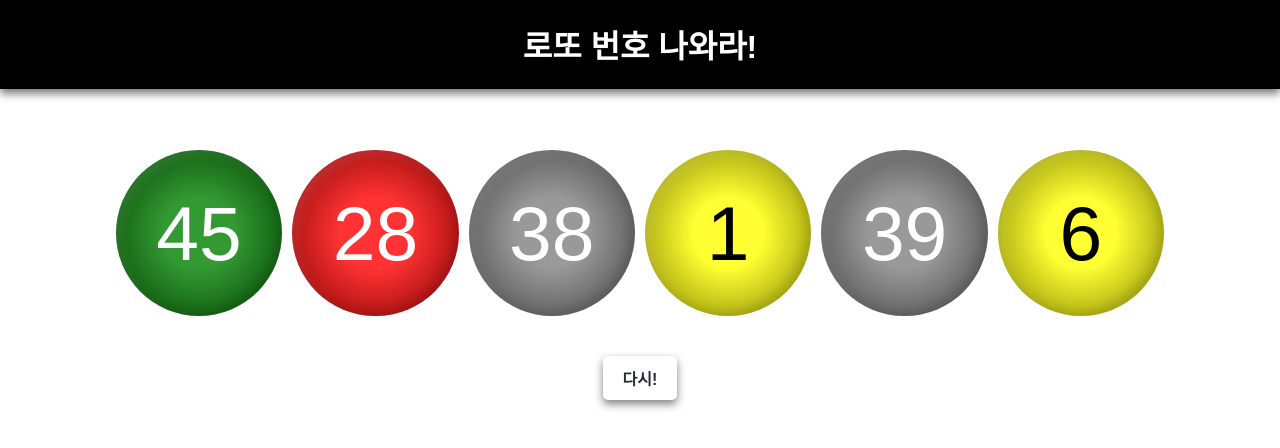
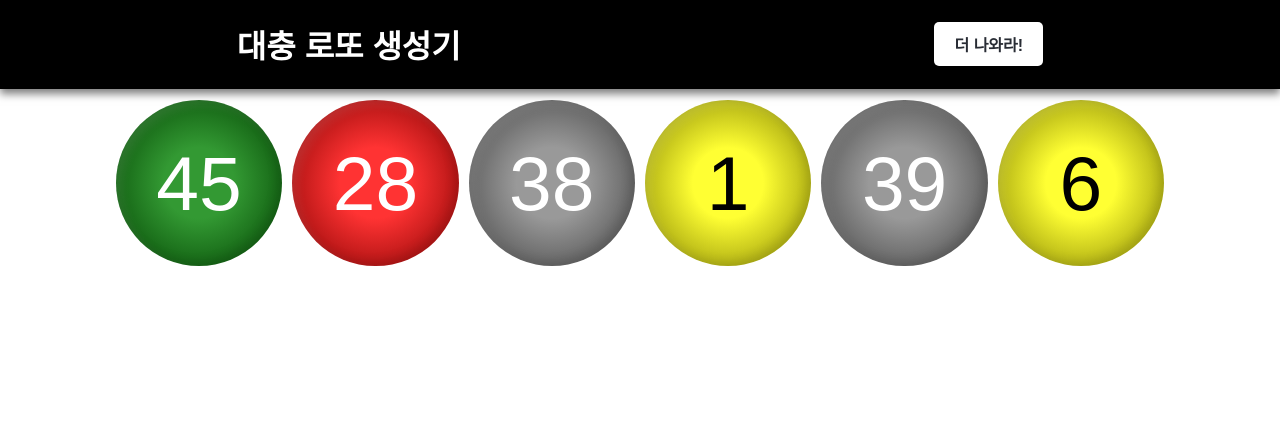
Before and after one commit to niceman114/korean-lotto, a React (Create React App) app: page / in a window 1280 px wide. Shown: the top 448 px of the page. Built offline with nearby package versions, Linux system fonts and the light colour scheme.

Commit message:
:lipstick: Update UI & :sparkles: Change feature: retry balls -> append new balls

```diff
--- a/src/App.css
+++ b/src/App.css
@@ -6,7 +6,6 @@ body {
   display: flex;
   justify-content: center;
   align-items: center;
-  /*height: 100vh;*/
 }
 
 .App {
@@ -17,22 +16,24 @@ body {
   position: fixed;
   top: 0;
   left: 0;
-  width: 100vw;
+  width: 100%;
   background-color: black;
   box-shadow: 0 5px 8px rgba(0, 0, 0, 0.5);
   display: flex;
-  justify-content: center;
+  justify-content: space-around;
+  align-items: center;
+  z-index: 9999;
 }
 
 main {
-  margin-top: 150px;
+  margin-top: 100px;
 }
 
 .balls {
   display: flex;
   justify-content: center;
   gap: 10px;
-  margin: 40px 0;
+  margin: 30px 0;
 }
 
 .ball {
--- a/src/App.tsx
+++ b/src/App.tsx
@@ -1,6 +1,6 @@
 import React, { useState } from 'react';
 import './App.css';
-import Balls from './components/Balls'; // 새로운 Balls 컴포넌트 import
+import Balls from './components/Balls';
 
 const generateRandomNumbers = (): number[] => {
   const numbers = new Set<number>();
@@ -12,22 +12,22 @@ const generateRandomNumbers = (): number[] => {
 };
 
 const App: React.FC = () => {
-  const [numbers, setNumbers] = useState<number[]>(generateRandomNumbers());
-  const [animationKey, setAnimationKey] = useState<number>(0);
+  const [numbersList, setNumbersList] = useState<number[][]>([generateRandomNumbers()]);
 
-  const onRetryButtonClicked = () => {
-    setNumbers(generateRandomNumbers());
-    setAnimationKey(prevKey => prevKey + 1);
+  const onClickAddButton = () => {
+    setNumbersList(prevNumbersList => [...prevNumbersList, generateRandomNumbers()]);
   };
 
   return (
       <div className="App">
         <header className="App-header">
-          <h1>로또 번호 나와라!</h1>
+          <h1>대충 로또 생성기</h1>
+          <button onClick={onClickAddButton}>더 나와라!</button>
         </header>
         <main>
-          <Balls numbers={numbers} animationKey={animationKey} />
-          <button onClick={onRetryButtonClicked}>다시!</button>
+          {numbersList.map((numbers, index) => (
+              <Balls key={index} numbers={numbers} animationKey={index} />
+          ))}
         </main>
       </div>
   );
```
